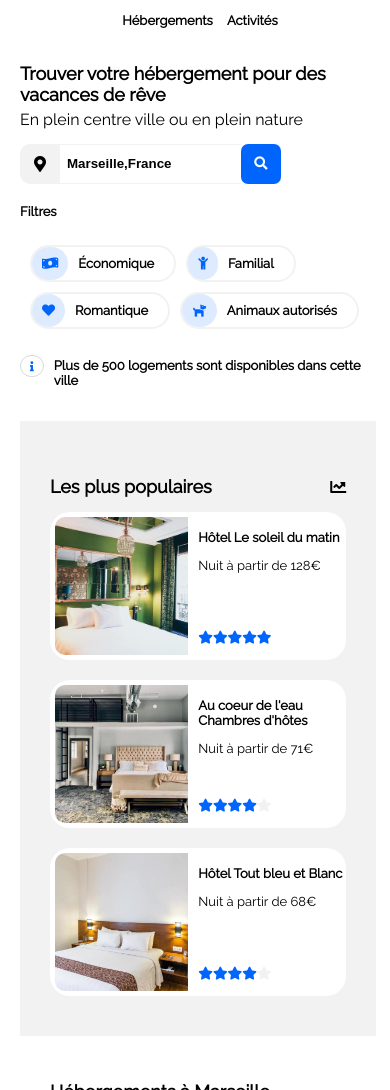
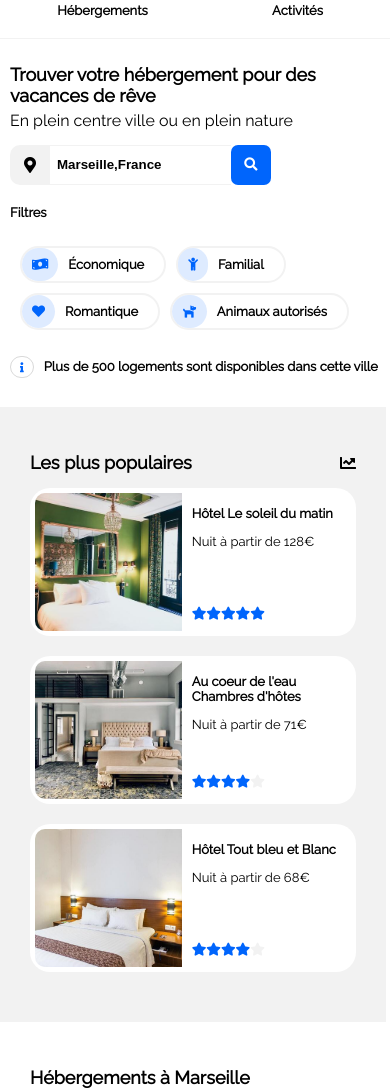
Before and after one commit to ABIR-HACHANI/OpenclassroomProject, a plain HTML site: page index.html in a window 390 px wide. Shown: the part 66-1156 px from the top of the page. Drawn offline with Linux system fonts and the light colour scheme.

Commit message:
version_finale

```diff
--- a/index.html
+++ b/index.html
@@ -29,8 +29,12 @@
                     <img src="images/logo/Booki.png" alt="logo de Booki" class="logo">
                 </div>
                 <nav >
-                    <a class="ancre_link" href="#section_hebergements">Hébergements</a>
+                    <div class="ancre1">
+                        <a class="ancre_link" href="#section_hebergements">Hébergements</a>
+                    </div>
+                    <div class="ancre2" id ="">
                     <a class="ancre_link" href="#section_activités">Activités</a>
+                    </div>
                 </nav>
             </header>
 
--- a/styles.css
+++ b/styles.css
@@ -14,6 +14,7 @@ body
   margin: 0 auto ;
   max-width: 1400px;
 }
+
 
 a
 {
@@ -53,12 +54,16 @@ header
 {
   width: 85px;
 }
+nav
+{
+  display: flex;
+}
 
 nav a
 {
   display: inline-flex;
   justify-items: center;
-  margin-left:10px ;
+  margin-left:50px ;
 }
 
 .ancre_link
@@ -646,6 +651,11 @@ main
 @media screen and (max-width : 768px)
 {
 
+  body
+  {
+    margin: 0px;
+  }
+
   header
   {
     display: flex;
@@ -669,30 +679,28 @@ main
     padding-bottom: 10px;
   }
 
+  nav
+  {
+    display: flex;
+    text-align: center;
+    width: 100%;
+  }
+
+  .ancre1,.ancre2
+  {
+    width: 50%;
+    border-bottom: 1px solid #F2F2F2;
+    padding-bottom: 10px;
+  }
 
   nav a:hover
   {
-    color:#0065fc;
     border-top: none;
   }
 
-  nav a::before
+  .ancre1:hover,.ancre2:hover
   {
-    content: "";
-    position: absolute;
-    display: block;
-    width: 100%;
-    height: 2px;
-    bottom: 0;
-    left: 0;
-    background-color: #0065fc;
-    transform: scaleX(0);
-    transition: transform 0.3s ease;
-  }
-
-  nav a:hover::before
-  {
-    transform: scaleX(1);
+    border-bottom: 1px solid #0065fc;
   }
 
   .button_rechercher
@@ -756,18 +764,24 @@ main
   {
     display:flex;
     flex-direction: column-reverse;
+    margin-left: 0px;
+    margin-right: 0px;
+    padding: 0px;
   }
 
   .container_hebergements_a_marseille
   {
     background-color: white;
     flex-direction: column;
+    margin: 0px;
+    padding: 30px;
   }
 
   .hebergements_a_marseille
   {
     display: flex;
     flex-direction: column;
+    margin: 0px;
   }
 
   .box_hebergement
@@ -780,6 +794,13 @@ main
   #container_hebergements_populaires
   {
     border-radius:0;
+    margin-left: 0px;
+    margin-right: 0px;
+    padding: 30px;
+  }
+  .hebergement_les_plus_populaires
+  {
+      padding:0px ;
   }
 
   .titre_hebergements_populaires
@@ -793,14 +814,14 @@ main
     width: 45%;
   }
 
+
   .container_activités
   {
     display: flex;
     flex-direction: column;
     align-items: flex-start;
     height: 100%;
-    margin-left: 20px;
-    margin-right: 20px;
+    padding: 30px;
   }
 
   .activité
@@ -808,6 +829,7 @@ main
     align-items: flex-start;
     width: 100%;
   }
+
   #activité_4
   {
     margin-left: 0px;
```
